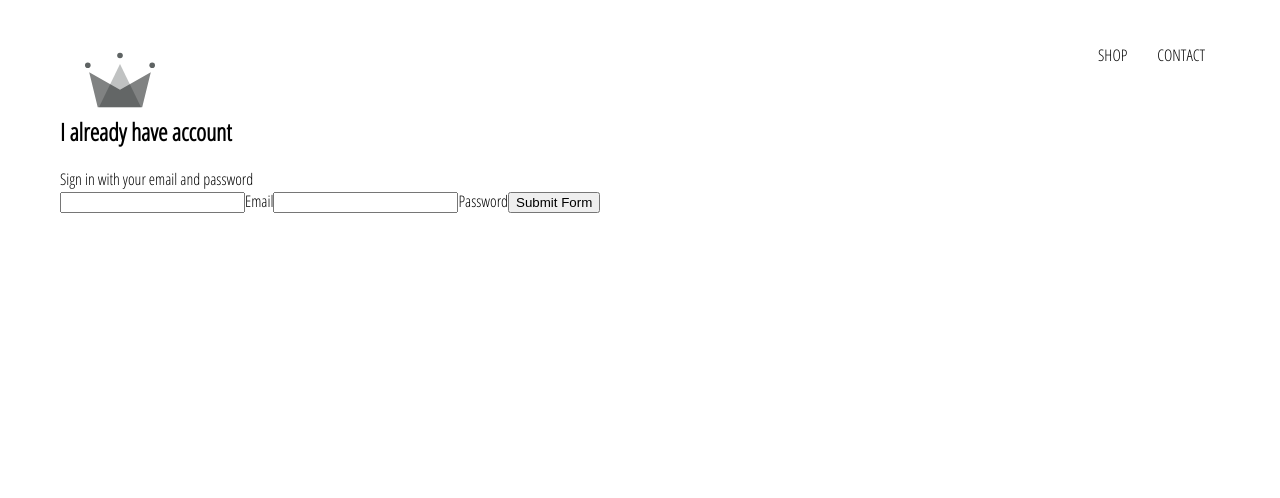
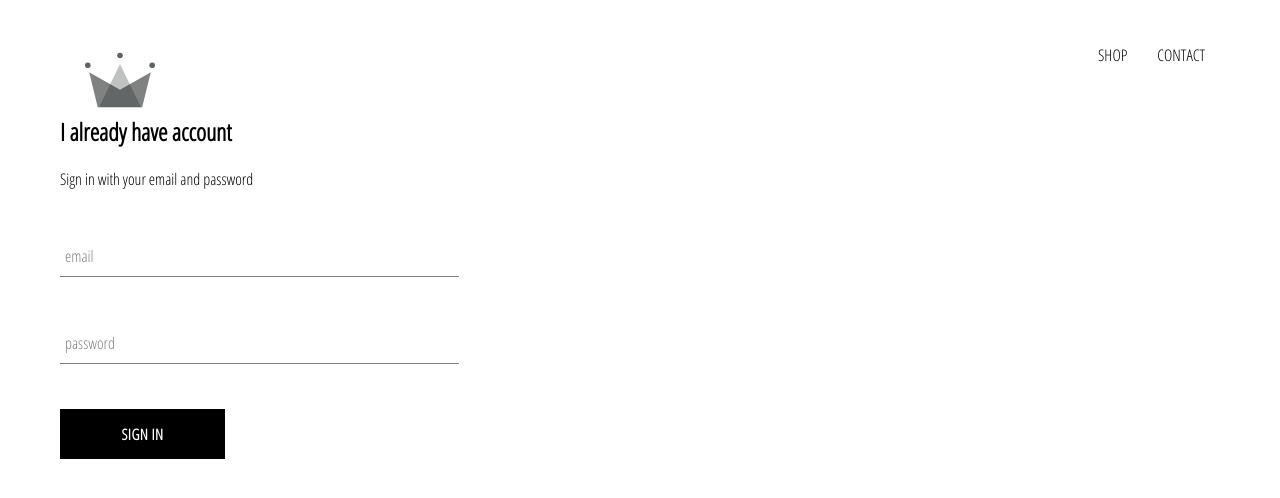
Before and after one commit to hoangviet1112/e-commerce-project, a React (Create React App) app: page /signIn in a window 1280 px wide. Shown: the top 498 px of the page. Built offline with nearby package versions, Linux system fonts and the light colour scheme.

Commit message:
finish sign up component and custom button component

```diff
--- /dev/null
+++ b/src/components/custom-button/custom-button.jsx
@@ -0,0 +1,12 @@
+import React from 'react'
+import "../custom-button/custom-button.scss"
+
+const CustomButton = ({children, ...otherProps}) => {
+    return (
+        <button className="custom-button" {...otherProps}>
+            {children}
+        </button>
+    )
+}
+
+export default CustomButton
--- /dev/null
+++ b/src/components/custom-button/custom-button.scss
@@ -0,0 +1,22 @@
+.custom-button {
+    min-width: 165px;
+    width: auto;
+    height: 50px;
+    letter-spacing: 0.5px;
+    line-height: 50px;
+    padding: 0 35px 0 35px;
+    font-size: 15px;
+    background-color: black;
+    color: white;
+    text-transform: uppercase;
+    font-family: "Open Sans Condensed";
+    font-weight: bolder;
+    border: none;
+    cursor: pointer;
+
+    &:hover {
+        background-color: white;
+        color: black;
+        border: 1px solid black;
+    }
+}
--- /dev/null
+++ b/src/components/form-input/form-input.jsx
@@ -0,0 +1,19 @@
+import React from 'react'
+import "../form-input/form-input.scss"
+
+const InputForm = ({onChange, label, ...otherProps}) => {
+    return (
+        <div className="group">
+            <input className="form-input" type="text" onChange={onChange} {...otherProps} />
+            {
+                label ?
+                (<label className={`${otherProps.value.length ? "shrink" : ""} form-input-label`}>
+                    {label}
+                </label>)
+                : null
+            }
+        </div>
+    )
+}
+
+export default InputForm
--- /dev/null
+++ b/src/components/form-input/form-input.scss
@@ -0,0 +1,54 @@
+$sub-color: grey;
+$main-color: black;
+
+@mixin shrinkLabel {
+  top: -14px;
+  font-size: 12px;
+  color: $main-color;
+}
+
+.group {
+  position: relative;
+  margin: 45px 0;
+
+  .form-input {
+    background: none;
+    background-color: white;
+    color: $sub-color;
+    font-size: 18px;
+    padding: 10px 10px 10px 5px;
+    display: block;
+    width: 100%;
+    border: none;
+    border-radius: 0;
+    border-bottom: 1px solid $sub-color;
+    margin: 25px 0;
+
+    &:focus {
+      outline: none;
+    }
+
+    &:focus ~ .form-input-label {
+      @include shrinkLabel();
+    }
+  }
+
+  input[type='password'] {
+    letter-spacing: 0.3em;
+  }
+
+  .form-input-label {
+    color: $sub-color;
+    font-size: 16px;
+    font-weight: normal;
+    position: absolute;
+    pointer-events: none;
+    left: 5px;
+    top: 10px;
+    transition: 300ms ease all;
+
+    &.shrink {
+      @include shrinkLabel();
+    }
+  }
+}
--- a/src/components/sign-in/sign-in.jsx
+++ b/src/components/sign-in/sign-in.jsx
@@ -1,6 +1,8 @@
 import React from 'react'
 import "../sign-in/sign-in.scss"
 import { useState } from 'react'
+import InputForm from '../form-input/form-input'
+import CustomButton from '../custom-button/custom-button'
 
 const SignIn = () => {
 
@@ -17,8 +19,8 @@
                 [name]: value
             }
         })
-        console.log(profile.email);
-        console.log(profile.password);
+        console.log("Email is: " + profile.email);
+        console.log("Password is: " + profile.password);
     }
 
     function handleSubmit(event) {
@@ -35,12 +37,12 @@
             <span>Sign in with your email and password</span>
 
             <form onSubmit={handleSubmit}>
-                <input onChange={handleChange} type="email" name="email" value={profile.email} required />
-                <label>Email</label>
-                <input onChange={handleChange} type="password" name="password" value={profile.password} required />
-                <label>Password</label>
+                <InputForm label="email" onChange={handleChange} type="email" name="email" value={profile.email} required />
+                <InputForm label="password" onChange={handleChange} type="password" name="password" value={profile.password} required />
 
-                <input type="submit" value="Submit Form" />
+                <CustomButton type="submit">
+                    Sign in
+                </CustomButton>
             </form>
         </div>
     )
--- a/src/components/sign-in/sign-in.scss
+++ b/src/components/sign-in/sign-in.scss
@@ -0,0 +1,3 @@
+.sign-in {
+    width: 30vw;
+}
```
